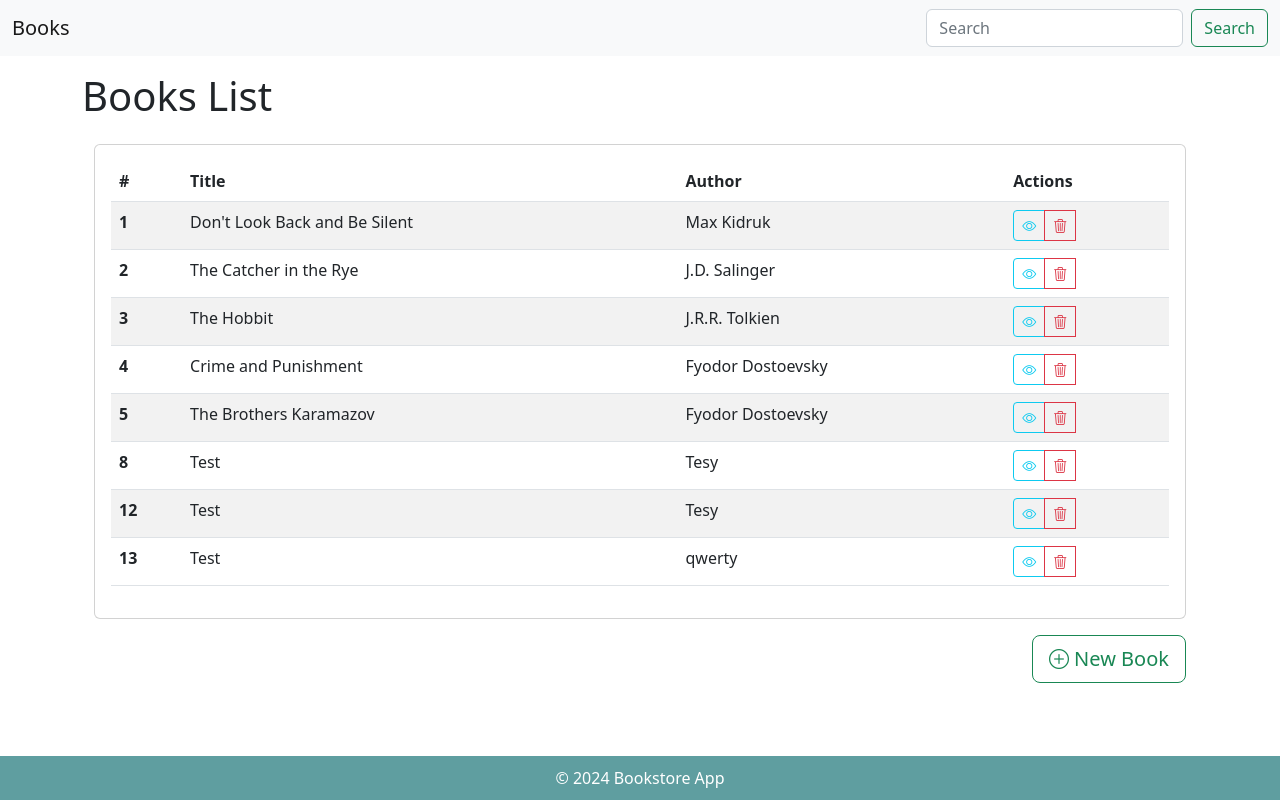
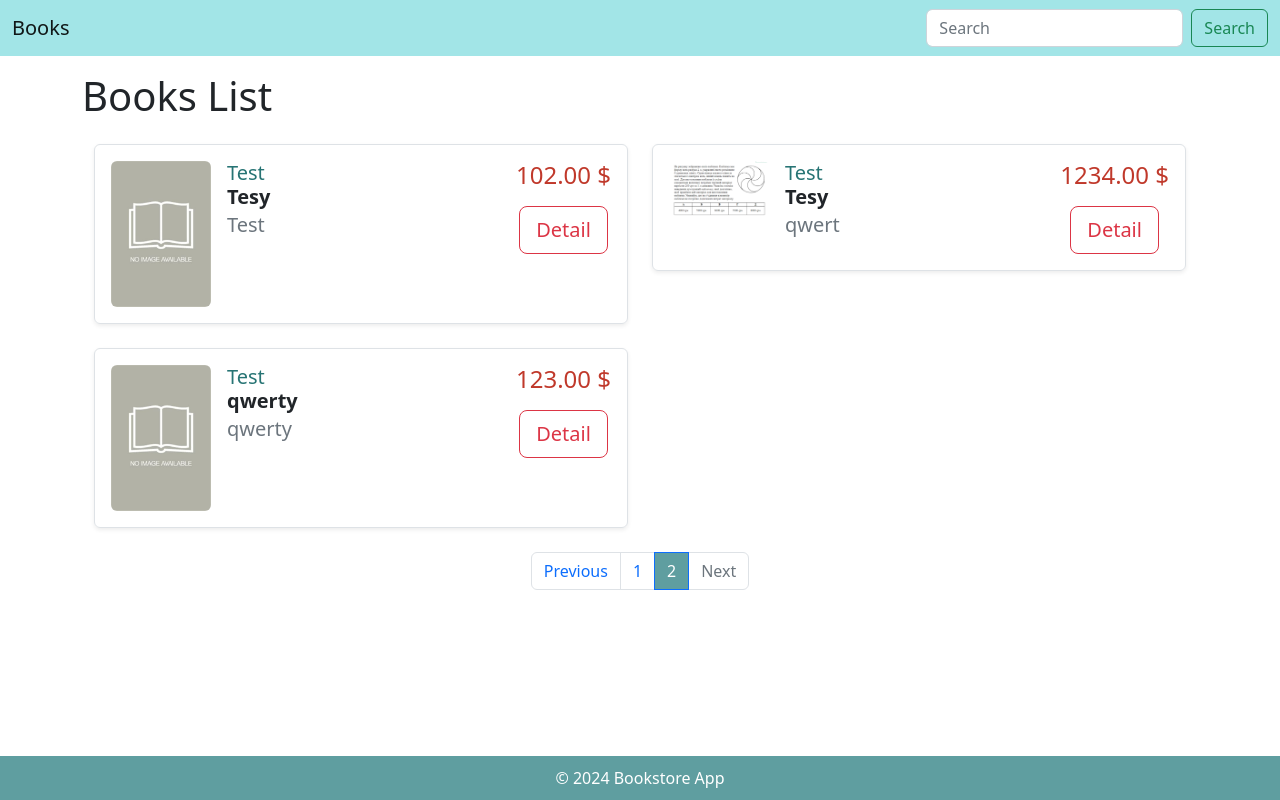
Before and after one commit to Maksikd62/first_project_django, a Django app: page /?page=2 in a window 1280 px wide. Run offline with Django 5.2, Linux system fonts and the light colour scheme; data comes from the database, SQL or seed files in the repository; both versions use the stored data as it was after the commit.

Commit message:
Design for list of books and details information, pagination

```diff
--- a/books/forms/create.py
+++ b/books/forms/create.py
@@ -51,3 +51,9 @@ class CreateBook(forms.ModelForm):
         if number_of_pages <= 0:
             raise forms.ValidationError("Number of pages must be a positive number.")
         return number_of_pages
+
+    def clean_translator(self):
+        translator = self.cleaned_data.get("translator")
+        if not all(x.isalpha() or x.isspace() for x in translator):
+            raise forms.ValidationError("Translator name must contain only letters.")
+        return translator
--- a/books/forms/edit.py
+++ b/books/forms/edit.py
@@ -43,3 +43,9 @@ class EditBook(forms.ModelForm):
         if number_of_pages <= 0:
             raise forms.ValidationError("Number of pages must be a positive number.")
         return number_of_pages
+
+    def clean_translator(self):
+        translator = self.cleaned_data.get("translator")
+        if not all(x.isalpha() or x.isspace() for x in translator):
+            raise forms.ValidationError("Translator name must contain only letters.")
+        return translator
--- a/books/models.py
+++ b/books/models.py
@@ -11,6 +11,7 @@ class Book(models.Model):
     genre=models.CharField(max_length=100, default='Other')
     language = models.CharField(max_length=100, blank=True)
     edition=models.CharField(max_length=200, blank=True)
+    translator=models.CharField(max_length=100, blank=True)
     cover = models.ImageField(upload_to='covers/', default='covers/default.jpg')
 
     def __str__(self):
--- a/books/templates/layout_book.html
+++ b/books/templates/layout_book.html
@@ -6,7 +6,7 @@
 <head>
     <meta charset="UTF-8">
     <meta name="viewport" content="width=device-width, initial-scale=1.0">
-    <title>{% block title %}Title{% endblock %}</title>
+    <title>{% block title %}Book store{% endblock %}</title>
     <link href="https://cdn.jsdelivr.net/npm/bootstrap@5.2.3/dist/css/bootstrap.min.css" rel="stylesheet"
         integrity="sha384-rbsA2VBKQhggwzxH7pPCaAqO46MgnOM80zW1RWuH61DGLwZJEdK2Kadq2F9CUG65" crossorigin="anonymous">
     <link rel="stylesheet" href="https://cdn.jsdelivr.net/npm/bootstrap-icons@1.11.3/font/bootstrap-icons.min.css">
@@ -14,7 +14,7 @@
 </head>
 
 <body>
-    <nav class="navbar navbar-expand-lg bg-light">
+    <nav class="navbar navbar-expand-lg" style="background-color: rgb(162, 229, 231);">
         <div class="container-fluid">
             <a class="navbar-brand" href="{% url 'list_books' %}">Books</a>
             <button class="navbar-toggler" type="button" data-bs-toggle="collapse"
--- a/books/templates/list_book.html
+++ b/books/templates/list_book.html
@@ -4,65 +4,73 @@
 
 {% block content %}
 <div class="container mt-4">
-    <div class="card">
-        <div class="card-body">
-            <table class="table table-striped table-hover">
-                <thead class="thead-dark">
-                    <tr>
-                        <th scope="col">#</th>
-                        <th scope="col">Title</th>
-                        <th scope="col">Author</th>
-                        <th scope="col">Actions</th>
-                    </tr>
-                </thead>
-                <tbody>
+    <div class="row">
         {% for book in books %}
-                    <tr>
-                        <th scope="row">{{ book.id }}</th>
-                        <td>{{ book.title }}</td>
-                        <td>{{ book.author }}</td>
-                        <td>
-                            <div class="btn-group" role="group">
-                                <a href="{% url 'detail_book' book.id %}" class="btn btn-outline-info btn-sm" title="View Book">
-                                    <i class="bi bi-eye"></i>
+        <div class="col-md-6 mb-4">
+            <div class="d-flex border rounded p-3 shadow-sm">
+                <div class="me-3">
+                    {% if book.cover %}
+                        <img src="{{ book.cover.url }}" alt="{{ book.title }}" class="img-fluid rounded" style="max-width: 100px; max-height: 150px;">
+                    {% else %}
+                        <img src="/media/covers/default.jpg" alt="Default Cover" class="img-fluid rounded" style="max-width: 100px; max-height: 150px;">
+                    {% endif %}
+                </div>
+                <div class="flex-grow-1">
+                    <h5 class="mb-1">
+                        <a href="{% url 'detail_book' book.id %}" class="text-decoration-none" style="color: rgb(39, 116, 116)">
+                            {{ book.title }}
                         </a>
-                                <button type="button" class="btn btn-outline-danger btn-sm" title="Delete Book" data-bs-toggle="modal" data-bs-target="#deleteModal{{ book.id }}">
-                                    <i class="bi bi-trash3"></i>
-                                </button>
-
-                                <!-- Modal -->
-                                <div class="modal fade" id="deleteModal{{ book.id }}" tabindex="-1" aria-labelledby="deleteModalLabel{{ book.id }}" aria-hidden="true">
-                                    <div class="modal-dialog">
-                                        <div class="modal-content">
-                                            <div class="modal-header">
-                                                <h5 class="modal-title text-danger" id="deleteModalLabel{{ book.id }}">Confirm Deletion</h5>
-                                                <button type="button" class="btn-close" data-bs-dismiss="modal" aria-label="Close"></button>
+                    </h="p">
+                    <p class="mb-1"><strong>{{ book.author }}</strong></p>
+                    <p class="text-muted mb-1">
+                        {{ book.description|truncatewords:30 }}
+                    </p>
                 </div>
-                                            <div class="modal-body">
-                                                Are you sure you want to delete this book?
-                                            </div>
-                                            <div class="modal-footer">
-                                                <form action="{% url 'delete_book' book.id %}" method="post" style="display:inline;">
-                                                    {% csrf_token %}
-                                                    <button type="submit" class="btn btn-danger">Delete</button>
-                                                </form>
-                                                <button type="button" class="btn btn-secondary" data-bs-dismiss="modal">Cancel</button>
+                <div class="text-center">
+                    <p class="h4 mb-3" style="color:#c0392b;">{{ book.price }} $</p>
+                    <a href="{% url 'detail_book' book.id %}" class="btn btn-outline-danger btn-lg">
+                        Detail
+                    </a>
                 </div>
             </div>
         </div>
+        {% endfor %}
     </div>
-                            </div>
-                        </td>
-                    </tr>
+
+    <nav aria-label="Page navigation example">
+        <ul class="pagination justify-content-center">
+            {% if books.has_previous %}
+            <li class="page-item">
+                <a class="page-link" href="?page=1" aria-label="First">Previous</a>
+            </li>
+            {% else %}
+            <li class="page-item disabled">
+                <a class="page-link" href="#">Previous</a>
+            </li>
+            {% endif %}
+
+            {% for page_num in books.paginator.page_range %}
+                {% if books.number == page_num %}
+                    <li class="page-item active">
+                        <a class="page-link" style="background-color: cadetblue;" href="#">{{ page_num }}</a>
+                    </li>
+                {% else %}
+                    <li class="page-item">
+                        <a class="page-link" href="?page={{ page_num }}">{{ page_num }}</a>
+                    </li>
+                {% endif %}
             {% endfor %}
-                </tbody>
-            </table>
-        </div>
-    </div>
-    <div class="text-end mt-3">
-        <a href="{% url 'create_book' %}" class="btn btn-outline-success btn-lg" title="New Book">
-            <i class="bi bi-plus-circle"></i> <span class="h5.5">New Book</span>
-        </a>
-    </div>
+
+            {% if books.has_next %}
+            <li class="page-item">
+                <a class="page-link" href="?page={{ books.next_page_number }}" aria-label="Next">Next</a>
+            </li>
+            {% else %}
+            <li class="page-item disabled">
+                <a class="page-link" href="#">Next</a>
+            </li>
+            {% endif %}
+        </ul>
+    </nav>
 </div>
 {% endblock %}
--- a/books/views.py
+++ b/books/views.py
@@ -6,10 +6,14 @@ from books.forms.edit import EditBook
 from books.models import Book
 import os
 from django.conf import settings
+from django.core.paginator import Paginator
 
 def list(request):
     books = Book.objects.all()
-    return render(request, "list_book.html", {"books": books})
+    paginator = Paginator(books, 5)
+    page_number = request.GET.get('page')
+    page_obj = paginator.get_page(page_number)
+    return render(request, 'list_book.html', {'books': page_obj})
 
 def detail(request, id):
     try:
--- a/users/templates/layout_user.html
+++ b/users/templates/layout_user.html
@@ -6,7 +6,7 @@
 <head>
     <meta charset="UTF-8">
     <meta name="viewport" content="width=device-width, initial-scale=1.0">
-    <title>{% block title %}Title{% endblock %}</title>
+    <title>{% block title %}Book store{% endblock %}</title>
     <link href="https://cdn.jsdelivr.net/npm/bootstrap@5.2.3/dist/css/bootstrap.min.css" rel="stylesheet"
         integrity="sha384-rbsA2VBKQhggwzxH7pPCaAqO46MgnOM80zW1RWuH61DGLwZJEdK2Kadq2F9CUG65" crossorigin="anonymous">
     <link rel="stylesheet" href="https://cdn.jsdelivr.net/npm/bootstrap-icons@1.11.3/font/bootstrap-icons.min.css">
@@ -14,7 +14,7 @@
 </head>
 
 <body>
-    <nav class="navbar navbar-expand-lg bg-light">
+    <nav class="navbar navbar-expand-lg" style="background-color: rgb(162, 229, 231);">
         <div class="container-fluid">
             <a class="navbar-brand" href="{% url 'list_users' %}">Users</a>
             <button class="navbar-toggler" type="button" data-bs-toggle="collapse"
```
Also changed, not shown: books/templates/create_book.html (+8 -0 lines), books/templates/detail_book.html (+53 -17 lines), books/templates/edit_book.html (+7 -0 lines), books/migrations/0006_book_translator.py (added), db.sqlite3, media/covers/Screenshot_2025-01-10_131119.png (added). Lines whose indentation alone changed are shown as unchanged.
